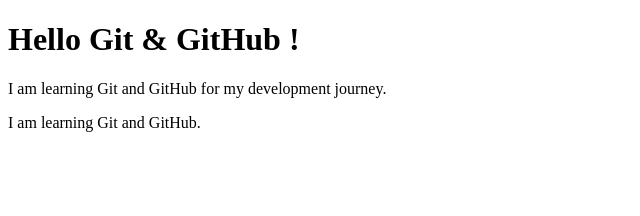
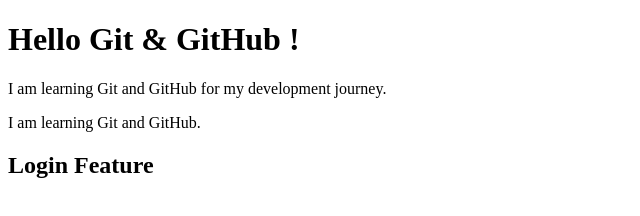
Before and after one commit to Abhay-javiya/git-practice, a plain HTML site: page index.html in a window 1280 px wide. Shown: the whole page, without its empty margins (0-640 px from the left). Drawn offline with Linux system fonts and the light colour scheme.

Commit message:
Add login feature

```diff
--- a/index.html
+++ b/index.html
@@ -7,5 +7,7 @@
     <h1>Hello Git & GitHub !</h1>
     <p>I am learning Git and GitHub for my development journey.</p>
     <p>I am learning Git and GitHub.</p>
+
+    <h2>Login Feature</h2>
 </body>
 </html>
```
